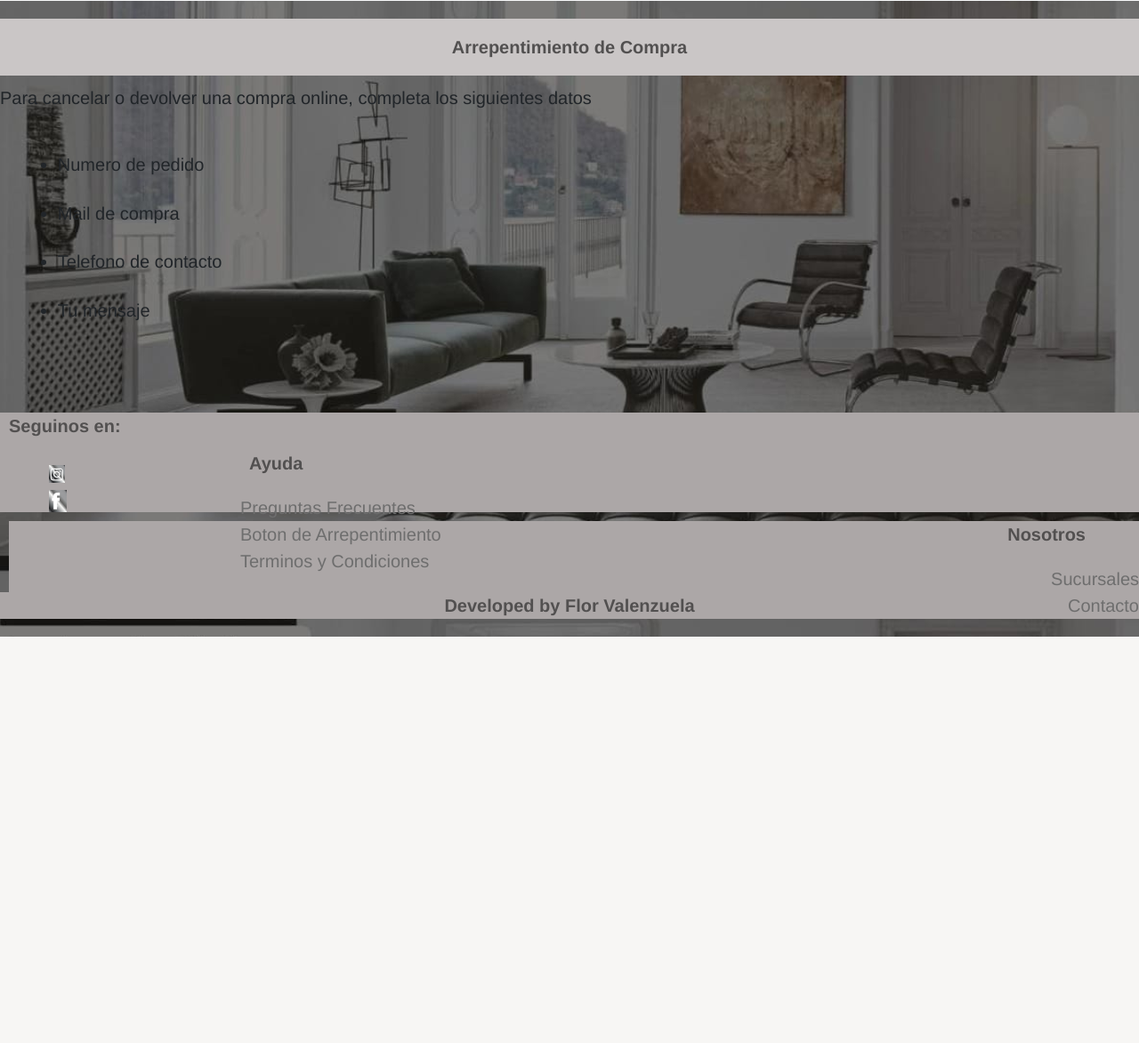
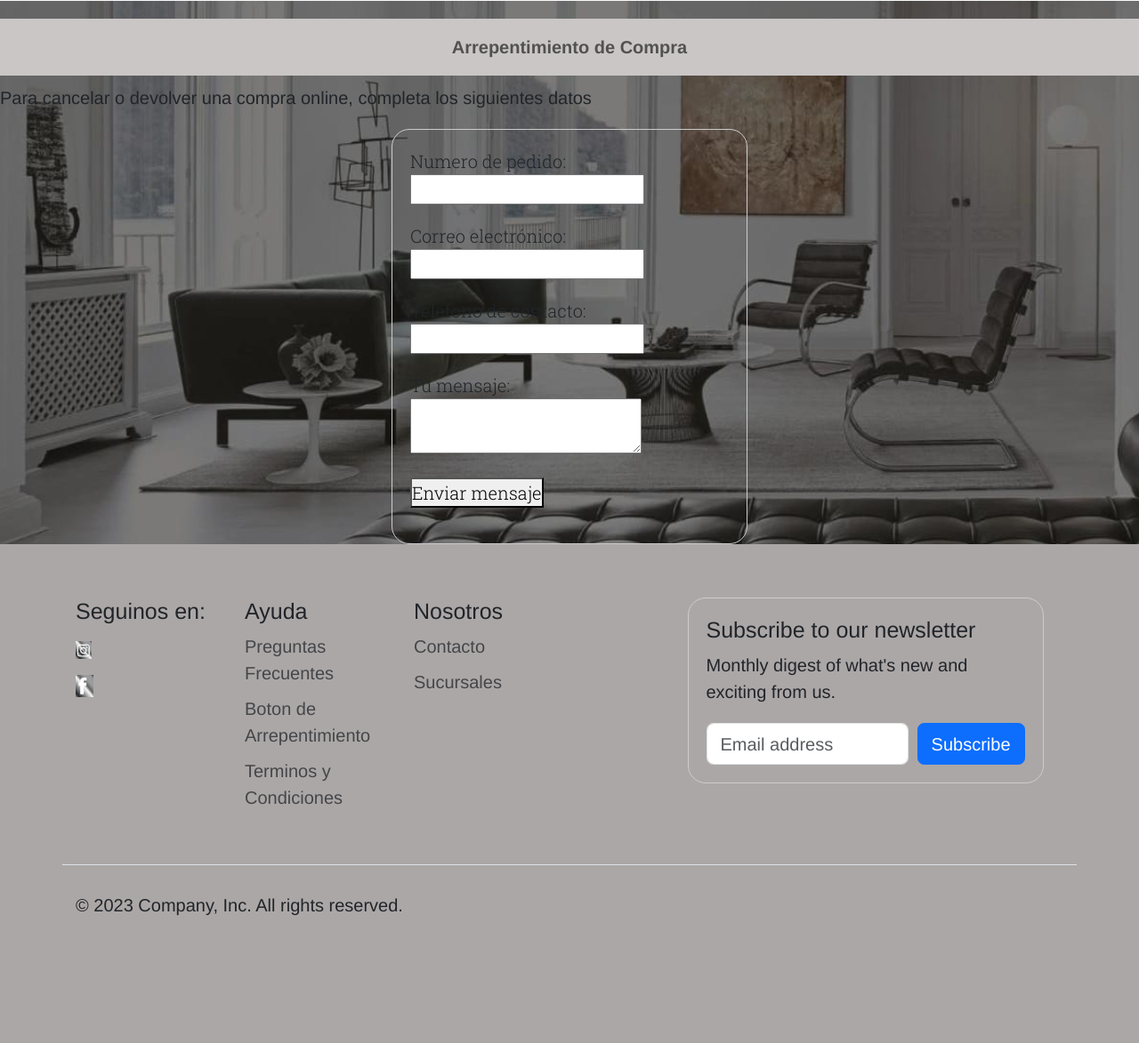
Before and after one commit to florenciavalenzuela/CODIGO-PROYECTO, a plain HTML site: page page-boton-arrepentimeinto/boton-arrepentimiento.html in a window 1280 px wide. Shown: the part 164-1337 px from the top of the page at 89% size. Before the commit the page ends 880 px from the top, so only its background shows below. Drawn offline with nearby package versions, Linux system fonts and the light colour scheme; files whose address does not match are found by name.

Commit message:
pagina boton

```diff
--- a/page-boton-arrepentimeinto/boton-arrepentimiento.html
+++ b/page-boton-arrepentimeinto/boton-arrepentimiento.html
@@ -5,6 +5,10 @@
     <meta http-equiv="X-UA-Compatible" content="IE=edge">
     <meta name="viewport" content="width=device-width, initial-scale=1.0">
     <link href="https://cdn.jsdelivr.net/npm/bootstrap@5.3.0-alpha3/dist/css/bootstrap.min.css" rel="stylesheet" integrity="sha384-KK94CHFLLe+nY2dmCWGMq91rCGa5gtU4mk92HdvYe+M/SXH301p5ILy+dN9+nJOZ" crossorigin="anonymous">
+    <!-- Fonts family -->
+    <link rel="preconnect" href="https://fonts.googleapis.com">
+    <link rel="preconnect" href="https://fonts.gstatic.com" crossorigin>
+    <link href="https://fonts.googleapis.com/css2?family=Inter&family=Roboto+Slab:wght@300&display=swap" rel="stylesheet">
     <link rel="stylesheet" href="../style.css">
     <title>Boton de Arrepentimiento</title>
 </head>
@@ -42,44 +46,86 @@
     </header>
     <h2>Arrepentimiento de Compra</h2>
     <p>Para cancelar o devolver una compra online, completa los siguientes datos</p>
-    <div class="formulario">
-        <ul>
-            <li>Numero de pedido</li>
-            <li>Mail de compra</li>
-            <li>Telefono de contacto</li>
-            <li>Tu mensaje</li>
-        </ul>
-    </div>
-    <footer>
-        <div class="redes">
-            <p>Seguinos en: </p>
-                <nav>
-                   <ul>
-                       <li><a href="https://instagram.com"><img src="../img-footer/img-insta.png" class="img-insta" alt="instagram"></a></li>
-                       <li><a href="https://facebook.com"><img src="../img-footer/img-face.png" class="img-face" alt="facebook"></a></li>
-                   </ul>
-                </nav>
-        </div>
-        <div class="ayuda">
-            <p>Ayuda</p>
-                <nav>
-                    <ul>
-                        <li><a href="../page-preg-frecuentes/preguntas-frecuentes.html"> Preguntas Frecuentes</a></li>
-                        <li><a href="../page-boton-arrepentimeinto/boton-arrepentimiento.html"> Boton de Arrepentimiento</a></li>
-                        <li><a href="../terminos-condiciones/terminos-condiciones.html"> Terminos y Condiciones</a></li>
+    <!-- FORMULARIO -->
+    <form>
+        <section class="formulario">
+            <p>
+                <label for="pedido">
+                  <span>Numero de pedido:</span>
+                </label>
+                <input type="text" id="pedido" name="userpedido">
+            </p>
+            <p>
+                <label for="mail">
+                  <span>Correo electrónico:</span>
+                </label>
+                <input type="email" id="mail" name="usermail">
+              </p>
+            <p>
+                <label for="telefono">
+                  <span>Telefono de contacto:</span>
+                </label>
+                <input type="phone" id="telefono" name="numero de telefono">
+            </p>
+            <p>
+                <label for="mensaje">
+                  <span>Tu mensaje:</span>
+                </label>
+                <textarea id="msg" name="user_message"></textarea>
+            </p>
+            <p> <button type="submit">Enviar mensaje </button> </p>
+        </section>
+
+
+    </form>
+
+    <footer id="contenedor-footer">
+        <div class="container">
+            <footer class="py-5">
+                <div class="row">
+                    <div class="col-6 col-md-2 mb-3">
+                      <h5>Seguinos en:</h5>
+                    <ul class="nav flex-column">
+                        <li class="nav-item mb-2"><a href="https://instagram.com" class="nav-link p-0 text-body-secondary"><img src="../img-footer/img-insta.png" class="img-insta" alt="instagram"></a></li>
+                        <li class="nav-item mb-2"><a href="https://facebook.com" class="nav-link p-0 text-body-secondary"><img src="../img-footer/img-face.png" class="img-face" alt="facebook"></a></li>
                     </ul>
-                </nav>
-        </div>
-        <!--Logo-->
-        <p class="logo">Developed by Flor Valenzuela</p>
-        <div class="nosotros">
-            <p>Nosotros</p>
-                <nav>
-                    <ul>
-                        <li><a href="../page-sucursales/sucursales.html">Sucursales</a></li>
-                        <li><a href="../page-contacto/contacto.html"> Contacto</a></li>
+                </div>
+
+                <div class="col-6 col-md-2 mb-3">
+                      <h5>Ayuda</h5>
+                    <ul class="nav flex-column">
+                        <li class="nav-item mb-2"><a href="../proyecto/page-preg-frecuentes/preguntas-frecuentes.html" class="nav-link p-0 text-body-secondary">Preguntas Frecuentes</a></li>
+                        <li class="nav-item mb-2"><a href="../proyecto/page-boton-arrepentimeinto/boton-arrepentimiento.html" class="nav-link p-0 text-body-secondary">Boton de Arrepentimiento</a></li>
+                        <li class="nav-item mb-2"><a href="../proyecto/terminos-condiciones/terminos-condiciones.html" class="nav-link p-0 text-body-secondary">Terminos y Condiciones</a></li>
                     </ul>
-                </nav>
+                </div>
+                <div class="col-6 col-md-2 mb-3">
+                      <h5>Nosotros</h5>
+                    <ul class="nav flex-column">
+                        <li class="nav-item mb-2"><a href="../proyecto/page-contacto/contacto.html" class="nav-link p-0 text-body-secondary">Contacto</a></li>
+                        <li class="nav-item mb-2"><a href="../proyecto/page-sucursales/sucursales.html" class="nav-link p-0 text-body-secondary">Sucursales</a></li>
+                    </ul>
+                </div>
+                <div class="col-md-5 offset-md-1 mb-3">
+                    <form>
+                        <h5>Subscribe to our newsletter</h5>
+                        <p>Monthly digest of what's new and exciting from us.</p>
+                        <div class="d-flex flex-column flex-sm-row w-100 gap-2">
+                          <label for="newsletter1" class="visually-hidden">Email address</label>
+                          <input id="newsletter1" type="text" class="form-control" placeholder="Email address">
+                          <button class="btn btn-primary" type="button">Subscribe</button>
+                        </div>
+                    </form>
+                </div>
+                <div class="d-flex flex-column flex-sm-row justify-content-between py-4 my-4 border-top">
+                    <p>&copy; 2023 Company, Inc. All rights reserved.</p>
+                    <ul class="list-unstyled d-flex">
+                      <li class="ms-3"><a class="link-body-emphasis" href="#"><svg class="bi" width="24" height="24"><use xlink:href="twitter"/></svg></a></li>
+                      <li class="ms-3"><a class="link-body-emphasis" href="#"><svg class="bi" width="24" height="24"><use xlink:href="#instagram"/></svg></a></li>
+                      <li class="ms-3"><a class="link-body-emphasis" href="#"><svg class="bi" width="24" height="24"><use xlink:href="#facebook"/></svg></a></li>
+                    </ul>
+                </div>
+            </footer>
         </div>
     </footer>
     <script src="https://cdn.jsdelivr.net/npm/@popperjs/core@2.11.7/dist/umd/popper.min.js" integrity="sha384-zYPOMqeu1DAVkHiLqWBUTcbYfZ8osu1Nd6Z89ify25QV9guujx43ITvfi12/QExE" crossorigin="anonymous"></script>
--- a/style.css
+++ b/style.css
@@ -455,17 +455,22 @@ h2 {
 
 
 /* PAGINA BOTON ARREPENTIMIENTO */
-.formulario ul {
-    display: flex;
-    align-items: flex-start;
-    flex-direction: column;
+
+form {
+    /* Centrar el formulario en la página */
+    margin: 0 auto;
+    width: 400px;
+    /* Esquema del formulario */
+    padding: 1em;
+    border: 1px solid #CCC;
+    border-radius: 1em;
+  }
+
+.formulario p {
+    font-family: 'Inter', sans-serif;
+    font-family: 'Roboto Slab', serif;
+
 }
-
-.formulario li {
-    margin-top: 2%;
-    margin-left: 2%;
-}
-
 /* PAGINA CONTACTO */
 .forma-contacto {
     text-align: right;
```
Also changed, not shown: index.html (line endings or trailing spaces).
